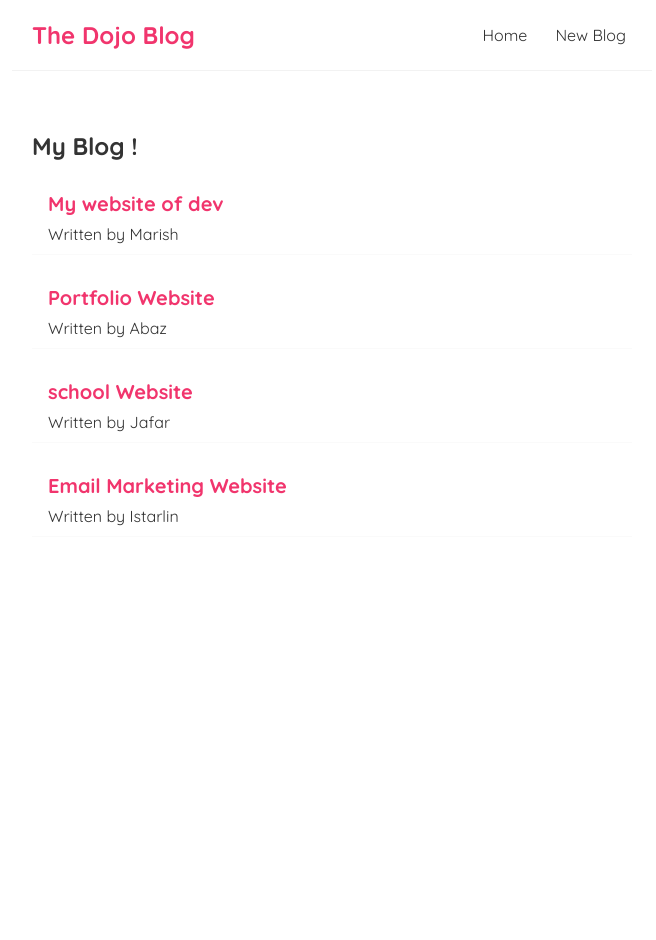
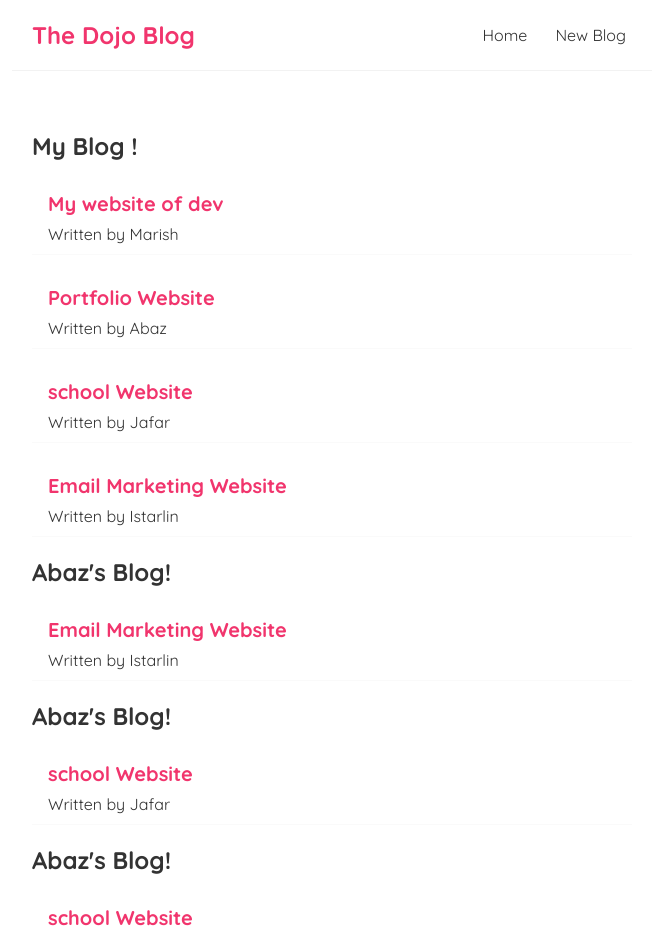
Before and after one commit to Abass-rashid/React-Blog-Post, a React (Vite) app in the folder my-react-app/: page / in a window 1280 px wide. Shown: the top 940 px of the page, without its empty margins (308-964 px from the left). Before the commit the page ends 800 px from the top, so only its background shows below. Built offline with nearby package versions, Linux system fonts and the light colour scheme.

Commit message:
Add reusable component

```diff
--- a/my-react-app/src/Home.jsx
+++ b/my-react-app/src/Home.jsx
@@ -11,7 +11,10 @@ const Home = () => {
 
   return (
     <div className="home">
-   <BlogList blogs={blogs} title={"My Blog !"}/>
+   <BlogList blogs={blogs} title="My Blog !"/>
+   <BlogList blogs={blogs.filter(blog => blog.id=== 4)} title="Abaz's Blog!"/>
+   <BlogList blogs={blogs.filter(blog => blog.author=== "Jafar")} title="Abaz's Blog!"/>
+   <BlogList blogs={blogs.filter(blog => blog.name=== "school Website")} title="Abaz's Blog!"/>
 
     </div>
   );
```
